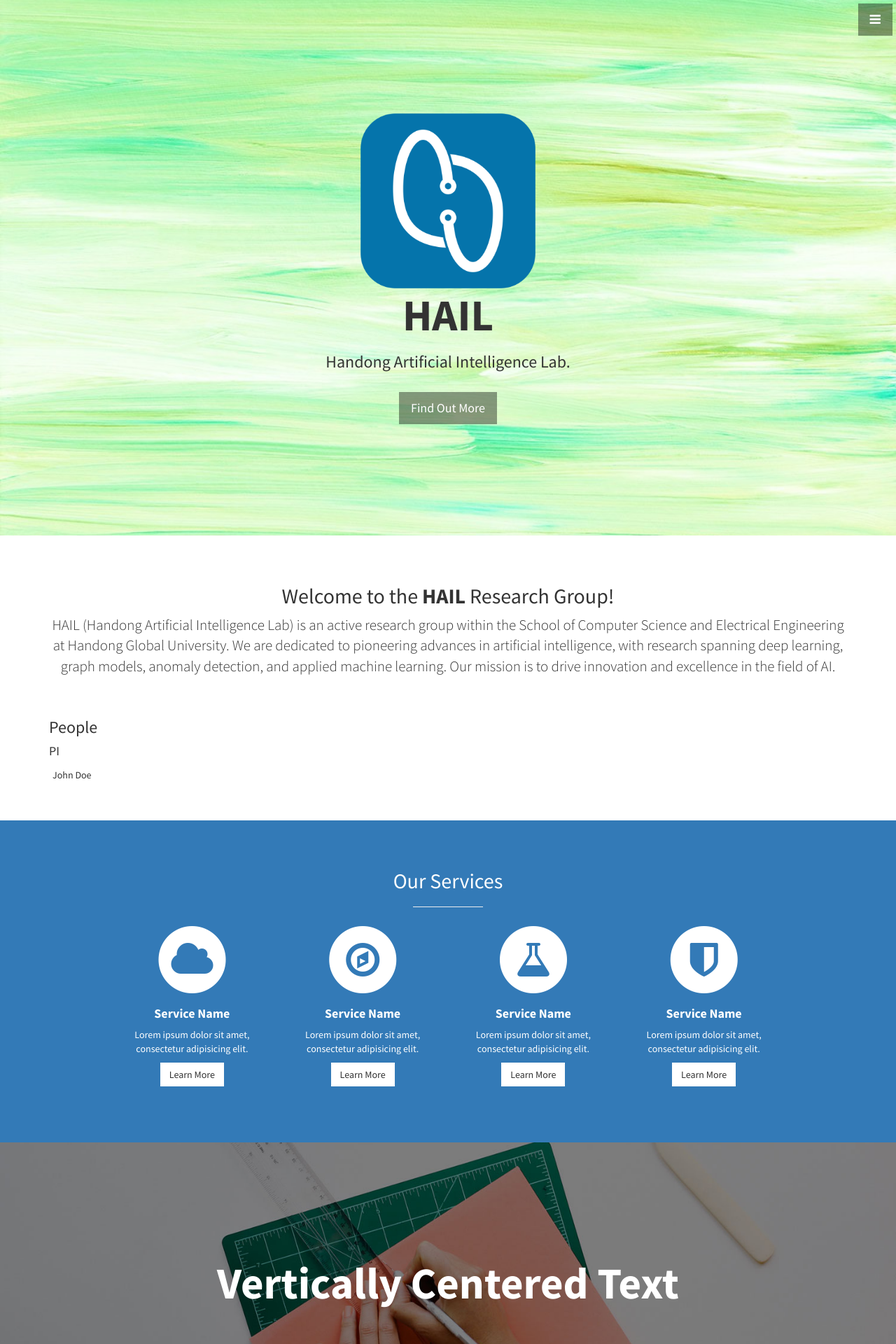
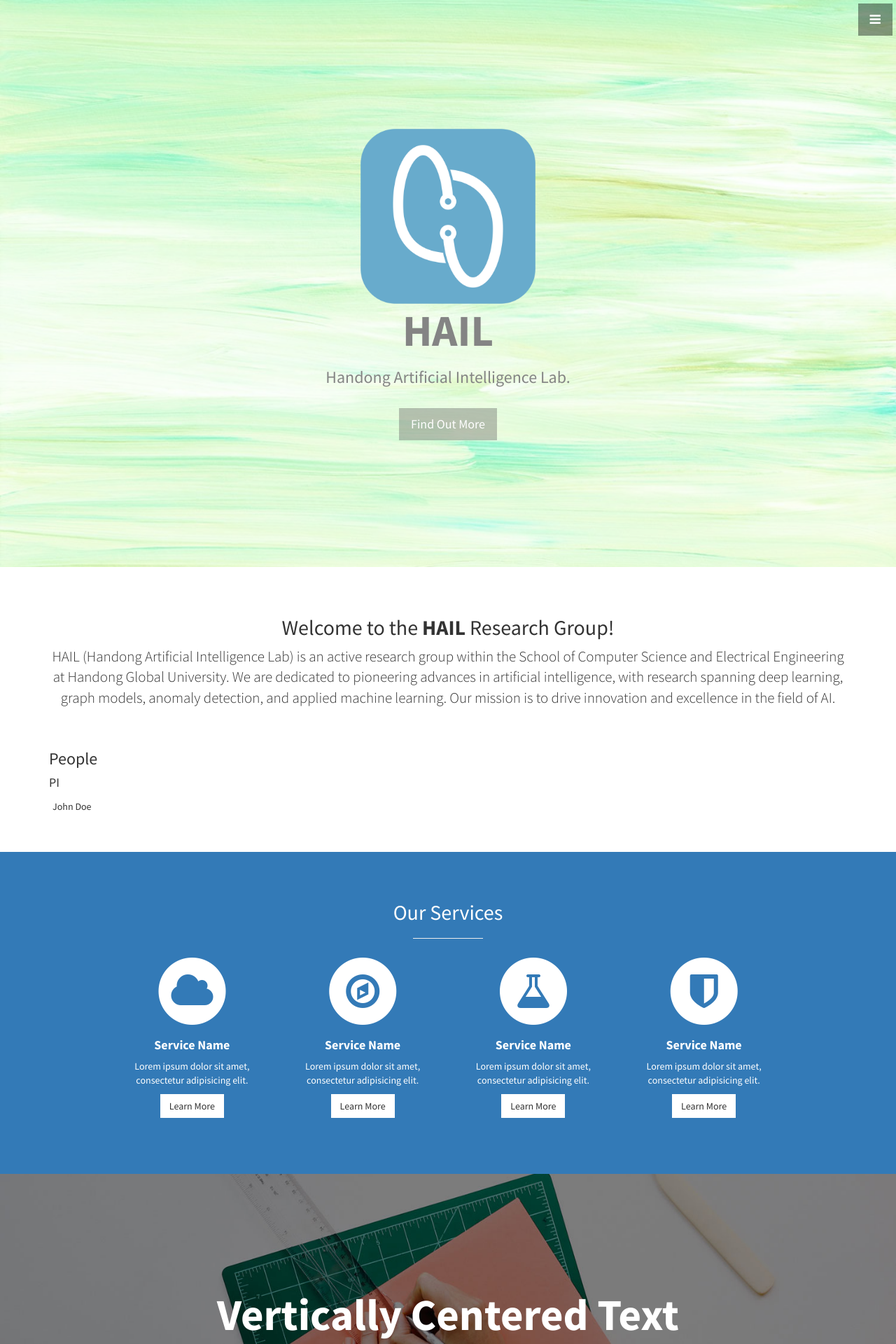
Before and after one commit to nth221/nth221.github.io, a Jekyll site: the page built from index.html, in a window 1280 px wide. Shown: the top 1920 px of the page at 70% size. Built offline with Jekyll 4.4.1, drawn with Linux system fonts in a browser that asks for light colours.

Commit message:
modified:   css/stylish-portfolio.css

```diff
--- a/css/stylish-portfolio.css
+++ b/css/stylish-portfolio.css
@@ -154,7 +154,8 @@ hr.small {
     display: table;
     position: relative;
     width: 100%;
-    height: 85%;
+    height:90%;
+    opacity: 0.6;
     background: url(../img/bg.jpg) no-repeat center center scroll;
     -webkit-background-size: cover;
     -moz-background-size: cover;
```
